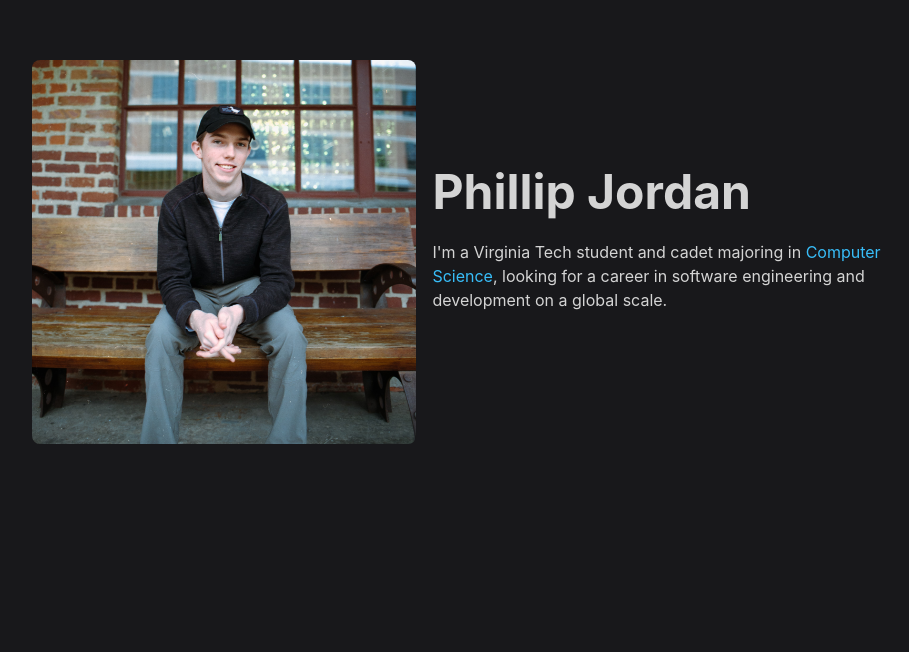
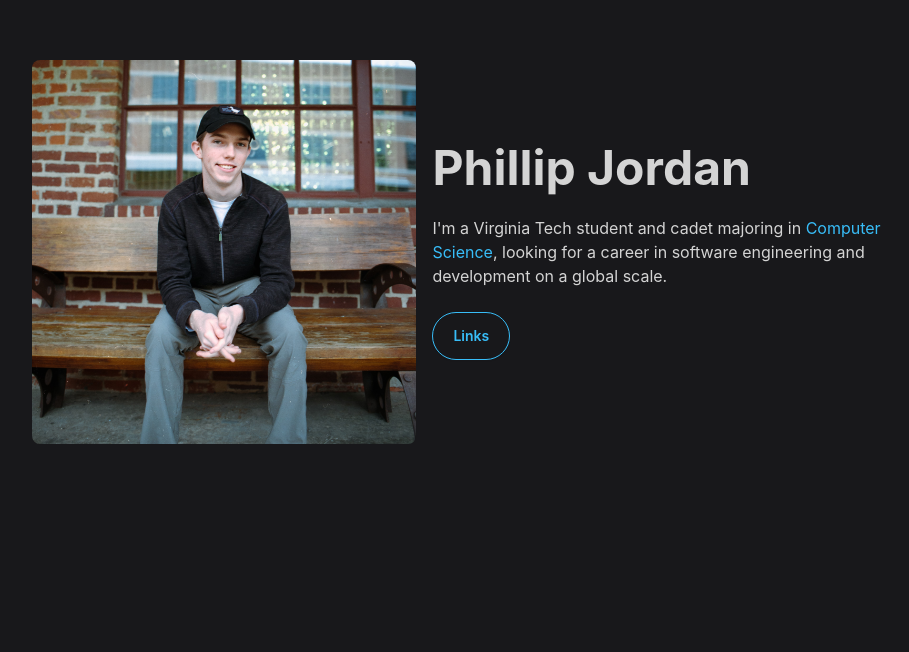
Before and after one commit to spaghety/portfolio, a React (Create React App) app: page / in a window 1280 px wide. Shown: the part 148-800 px from the top of the page, without its empty margins (158-1067 px from the left). Built offline with nearby package versions, Linux system fonts and the light colour scheme.

Commit message:
Added link to footer

```diff
--- a/src/App.tsx
+++ b/src/App.tsx
@@ -32,6 +32,9 @@ class App extends React.Component {
               <div className="text-left lg:w-2/5">
                 <h1 className="text-5xl font-bold">Phillip Jordan</h1>
                 <p className="py-6">I'm a Virginia Tech student and cadet majoring in <span className="text-sky-400">Computer Science</span>, looking for a career in software engineering and development on a global scale.</p>
+                <Link smooth spy to="footer" className="btn rounded-full px-5 bg-transparent text-sky-400 border-sky-400 hover:border-sky-400 hover:bg-sky-400 hover:text-zinc-900">
+                Links
+                </Link>
               </div>
             </div>
           </div>
```
